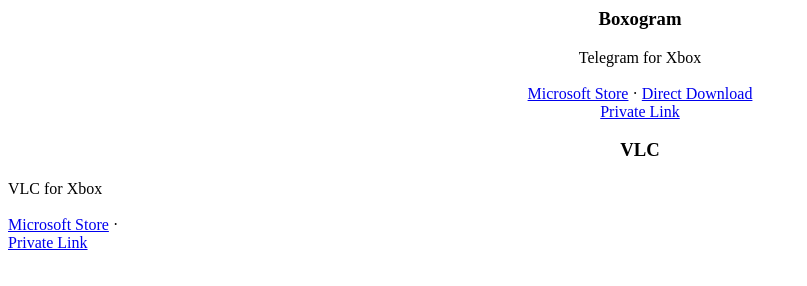
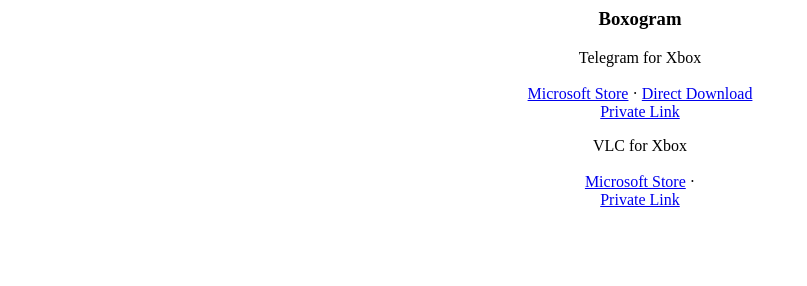
Before and after one commit to XboxUWPApps/apps, a plain HTML site: page index.html in a window 1280 px wide. Shown: the whole page, without its empty margins (0-807 px from the left). Drawn offline with Linux system fonts and the light colour scheme.

Commit message:
Update index.html

```diff
--- a/index.html
+++ b/index.html
@@ -14,7 +14,7 @@
     <a href="ms-windows-store://pdp/?productid=9P6CRM9SQN63">Direct Download</a>
     <br>
     <a href="https://apps.microsoft.com/detail/restricted/9P6CRM9SQN63">Private Link</a>
-  <h3 align="center">VLC </h3>
+   <p align="center">
  VLC for Xbox
     <br>
     <br>
@@ -23,7 +23,7 @@
 
     <br>
     <a href="https://apps.microsoft.com/detail/restricted/9N7JVRCNK02N">Private Link</a>
+</p>
 
 </p>
-</p>
 </html>
```
